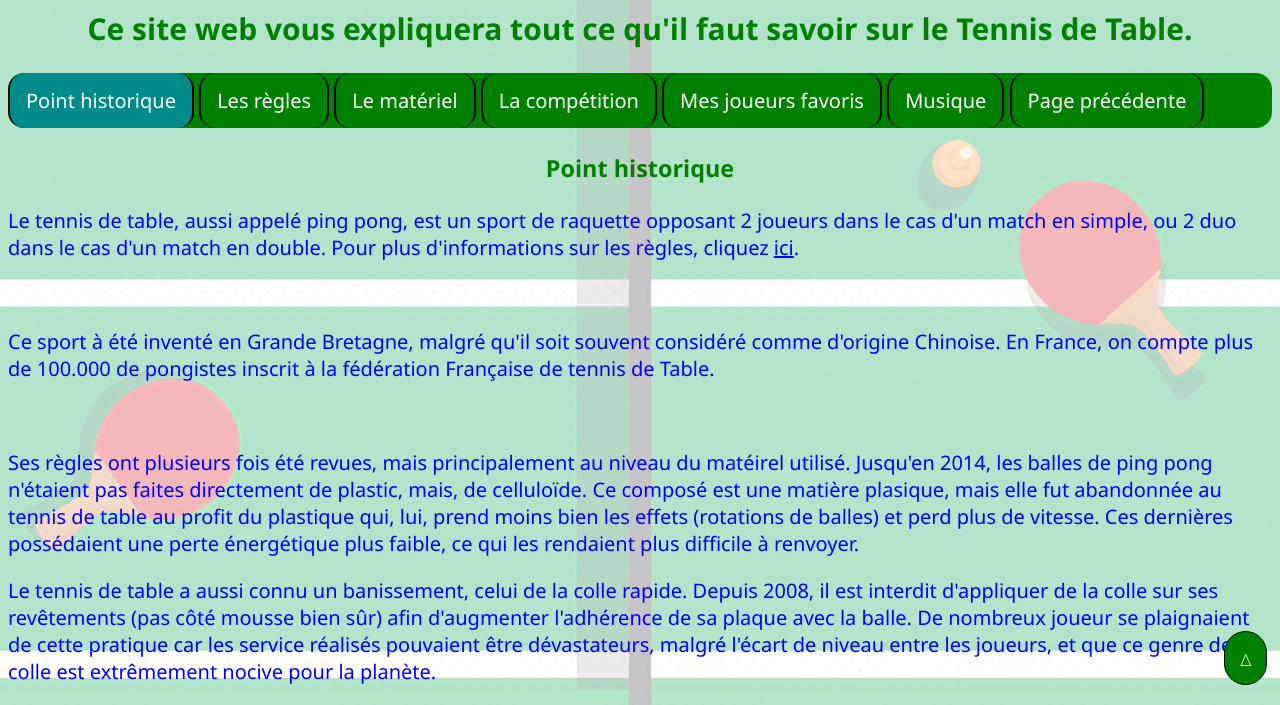
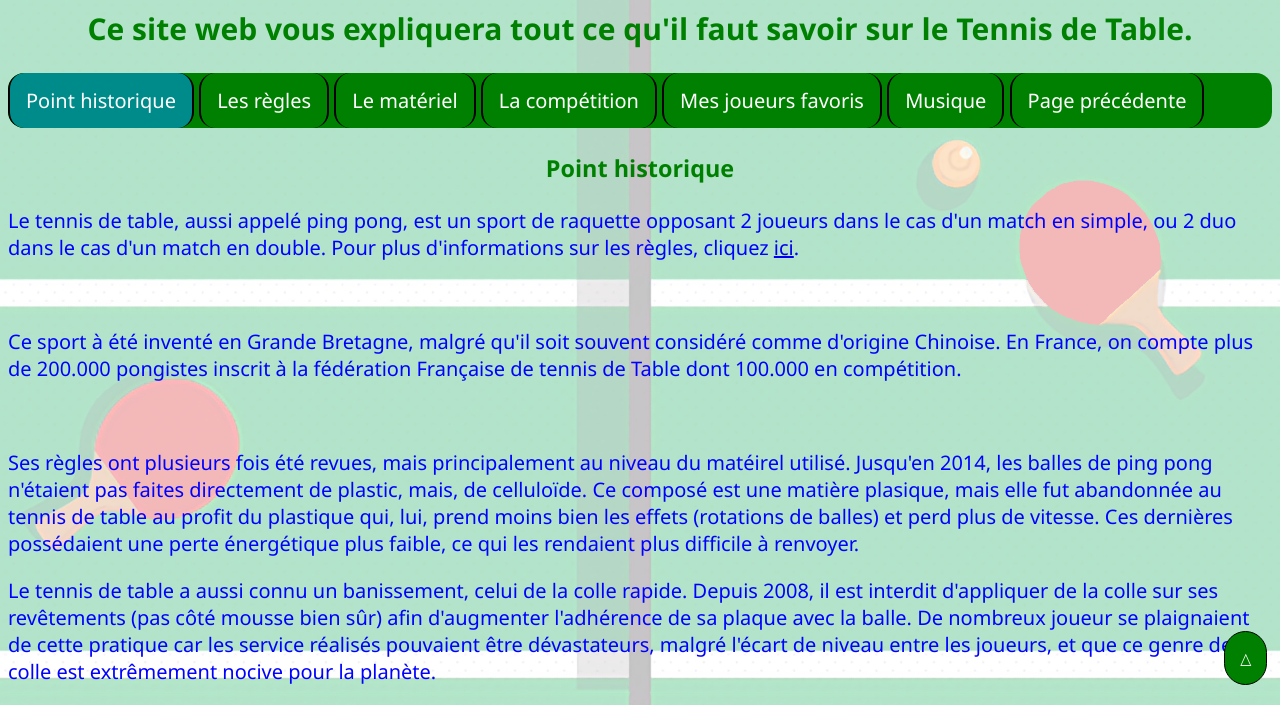
Before and after one commit to Kyubilbi/Kyubilbi, a plain HTML site: page index.html in a window 1280 px wide. Shown: the part 107-812 px from the top of the page. Drawn offline with Linux system fonts and the light colour scheme.

Commit message:
Update index.html

```diff
--- a/index.html
+++ b/index.html
@@ -58,7 +58,7 @@
         <p>Le tennis de table, aussi appelé ping pong, est un sport de raquette opposant 2 joueurs dans le cas d'un match en simple, ou 2 duo dans le cas d'un match en double.
             Pour plus d'informations sur les règles, cliquez <a href="les règles.html" > ici</a>.</p><br>
         <p>Ce sport à été inventé en Grande Bretagne, malgré qu'il soit souvent considéré comme d'origine Chinoise.
-            En France, on compte plus de 100.000 de pongistes inscrit à la fédération Française de tennis de Table.
+            En France, on compte plus de 200.000 pongistes inscrit à la fédération Française de tennis de Table dont 100.000 en compétition.
         </p>
         <br>
         <p>
```
